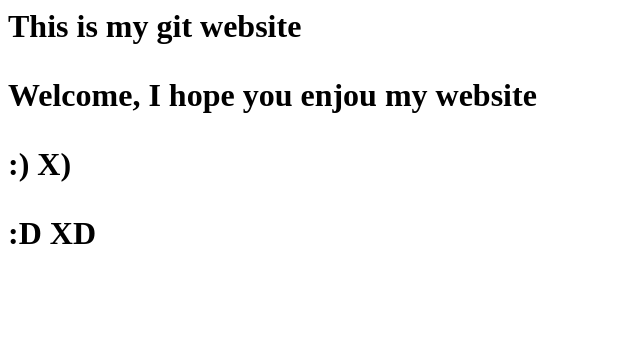
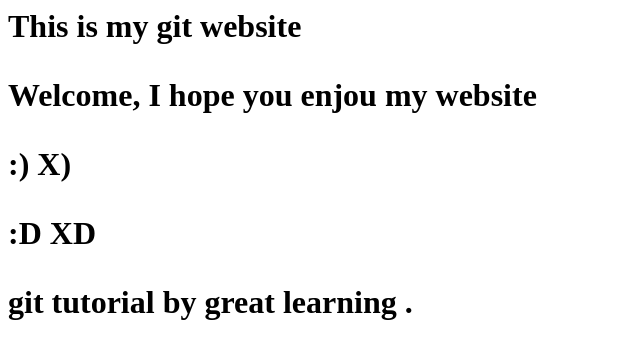
Before and after one commit to 07Lalit/awesome-repo, a plain HTML site: page index.html in a window 1280 px wide. Shown: the whole page, without its empty margins (0-640 px from the left). Drawn offline with Linux system fonts and the light colour scheme.

Commit message:
new line addeed

```diff
--- a/index.html
+++ b/index.html
@@ -4,4 +4,4 @@
 <p> Welcome, I hope you enjou my website </p>
 <p> :) X)  </p>
 <p> :D XD </p>
-</html>
+<p> git tutorial by great learning .</html>
```
